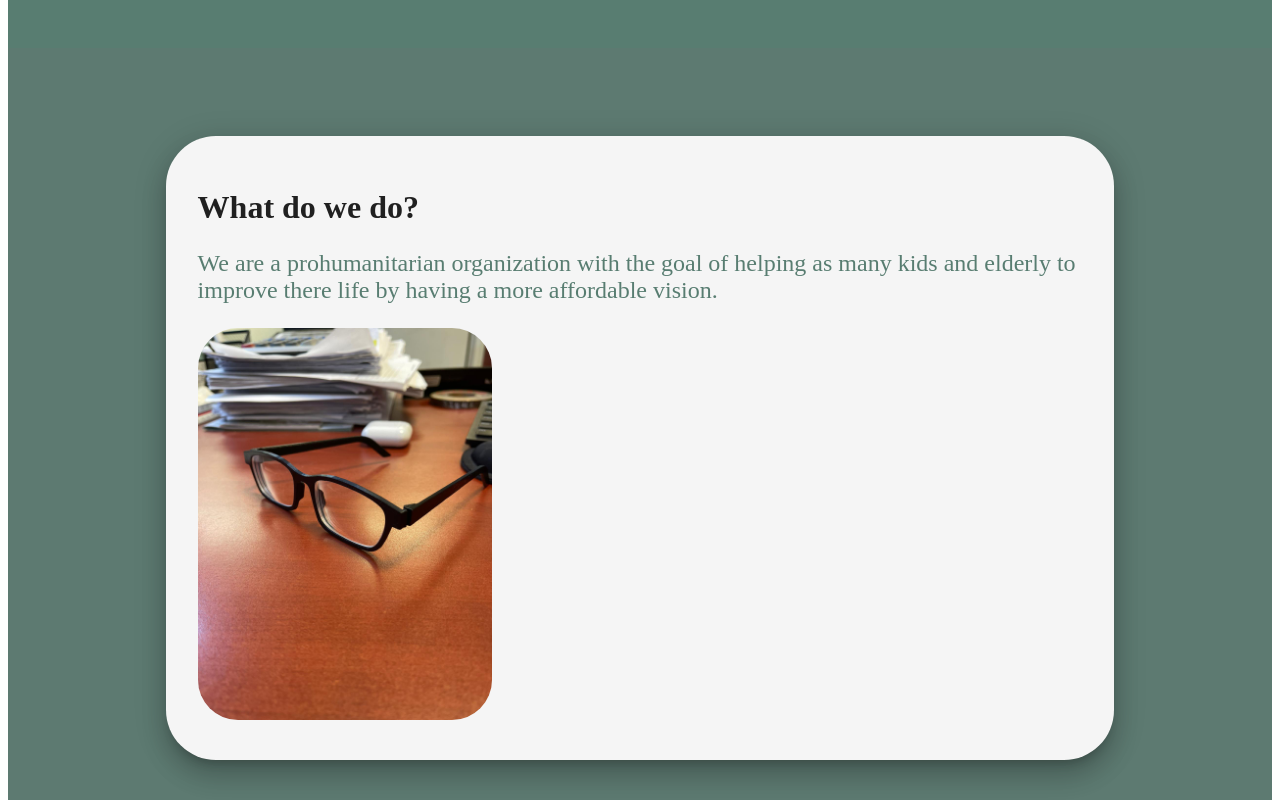
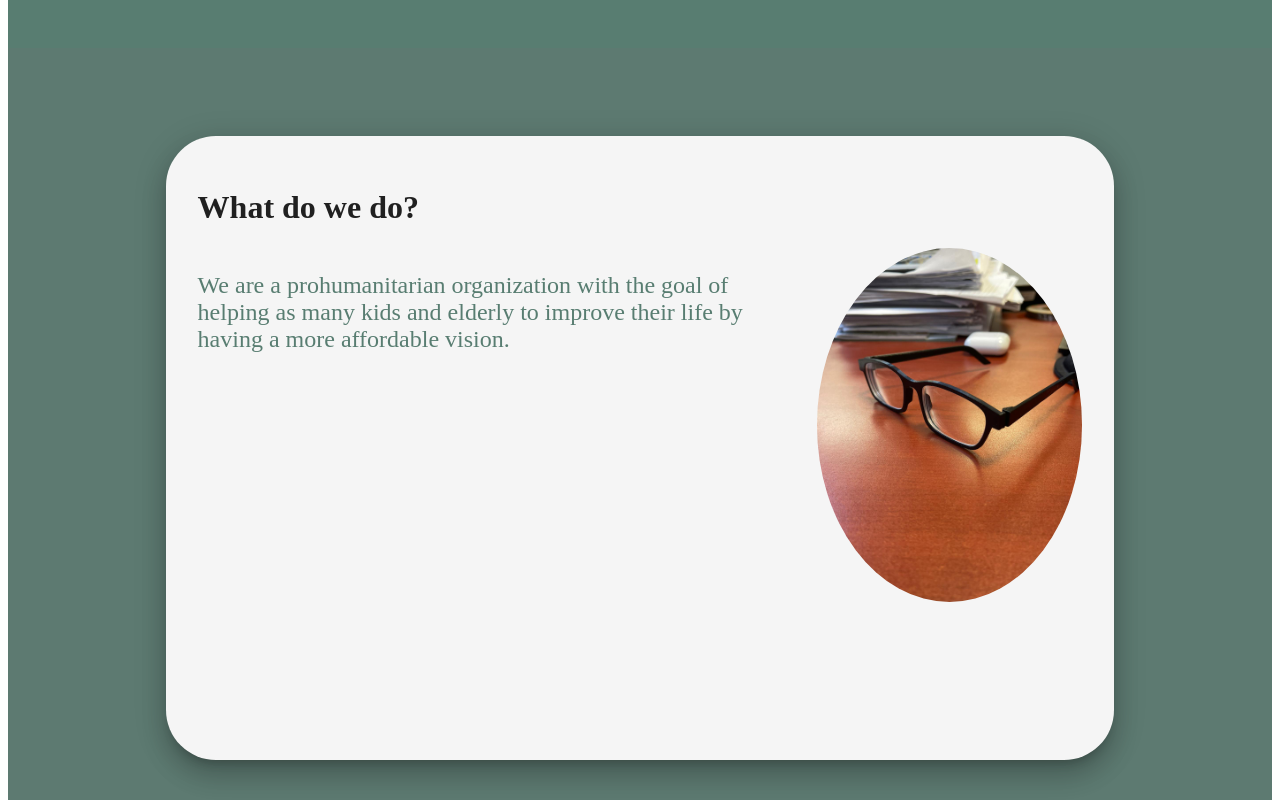
Before and after one commit to macosta2015/WeWeFramesV2, a React (Create React App) app: page / in a window 1280 px wide. Shown: the part 760-1560 px from the top of the page. Built offline with nearby package versions, Linux system fonts and the light colour scheme.

Commit message:
Fixing the second component

```diff
--- a/src/App.js
+++ b/src/App.js
@@ -151,6 +151,27 @@ function App() {
                   backgroundColor: '#f5f5f5',
                   padding: '32px',
                   borderRadius: '50px',
+                  float: 'left',
+                }}
+              >
+                <h1>What do we do?</h1>
+                <div style={{ display: 'flex', justifyContent: 'space-between' }}>
+                  <p style={{ marginRight: '16px', width: '70%' }}>
+                    We are a prohumanitarian organization with the goal of helping as many kids and elderly to improve their life by having a more affordable vision.
+                  </p>
+                  <img src={imageUrl} style={{ height: '100%', borderRadius: '50%', width: '30%' }} />
+                </div>
+              </Paper>
+            </Element>
+            {/* <Element name="section2" className="section2">
+              <Paper
+                elevation={16}
+                style={{
+                  height: "70%",
+                  width: "70%",
+                  backgroundColor: '#f5f5f5',
+                  padding: '32px',
+                  borderRadius: '50px',
                   float: 'left', // Add this line to move the Paper element to the right
                 }}
               >
@@ -162,7 +183,7 @@ function App() {
                 <img src={imageUrl} />
 
               </Paper>
-            </Element>
+            </Element> */}
             <Element name="section3" className="section3">
               <h1>Who we are and why</h1>
               <p>Content for section 3 goes here</p>
```
Also changed, not shown: 1 other file (tests, documents, lock files or other folders).
